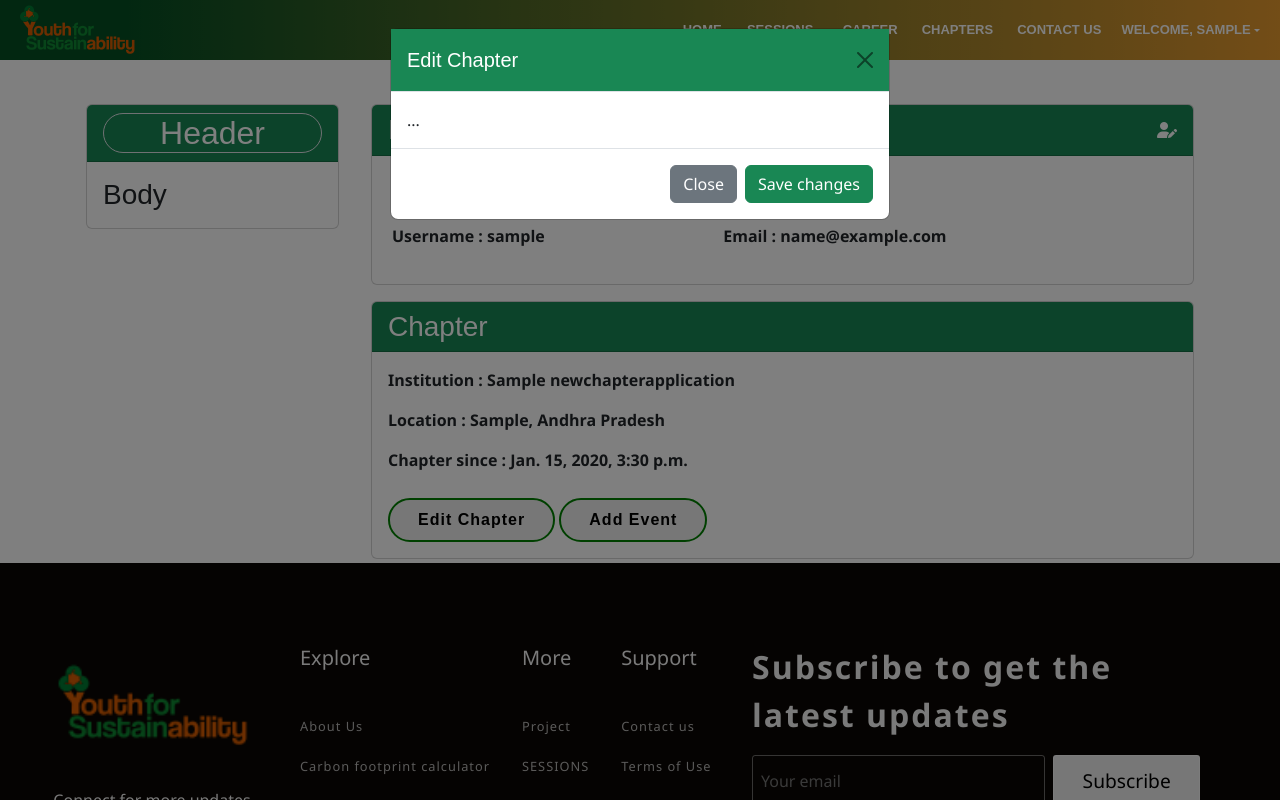
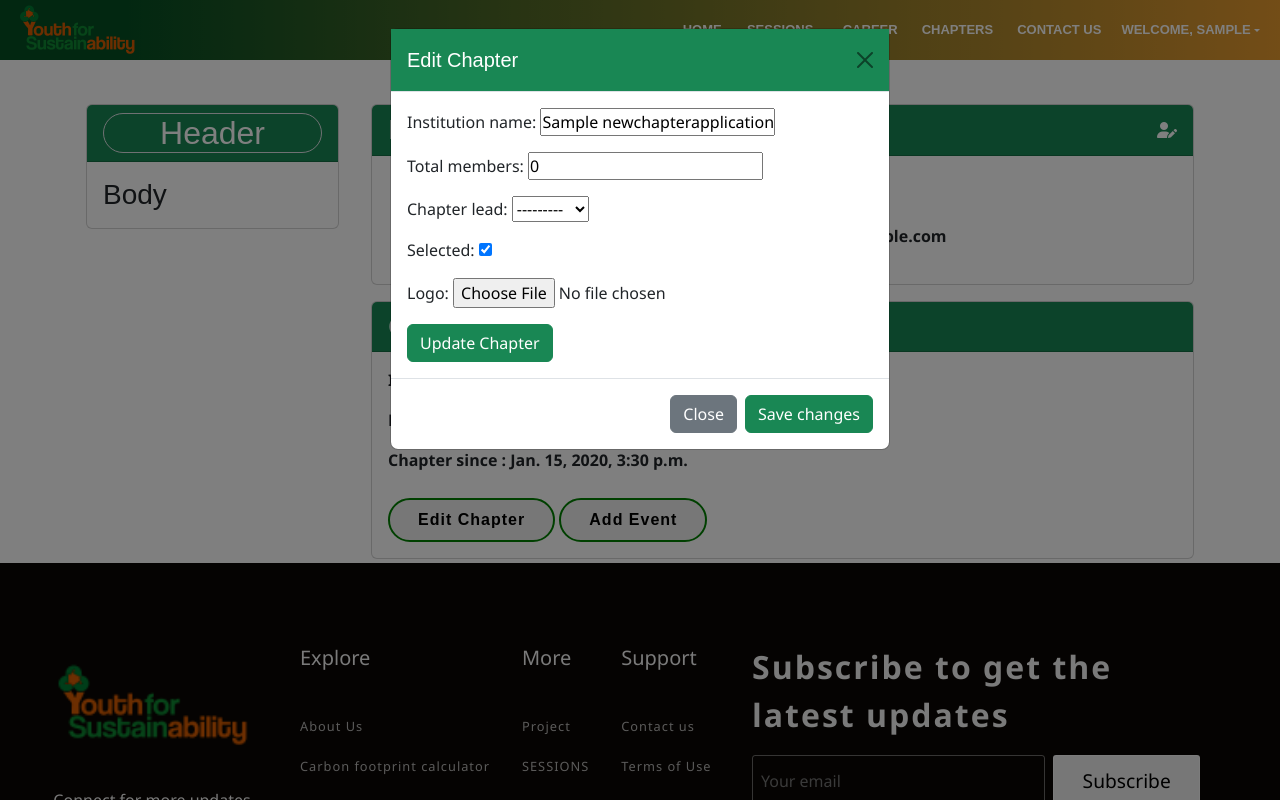
Before and after one commit to narayan071/yfs3, a Django app: page /user/profile/ in a window 1280 px wide, after a click on "Edit Chapter". Run offline with Django 4.2, Linux system fonts and the light colour scheme; a user stored in the database is signed in; tables that the repository leaves empty hold one stand-in row (values such as "Sample post"); some libraries are stand-ins or nearby versions.

Commit message:
more changes

```diff
--- a/accounts/views.py
+++ b/accounts/views.py
@@ -3,7 +3,7 @@ from django.contrib.auth.models import User
 from django.contrib import messages
 from django.contrib.auth import authenticate, login, logout
 from chapters.models import NewChapterApplication, JoinChapterApplication
-from chapters.forms import  EventForm
+from chapters.forms import  EventForm, AllChapterForm
 
 # Create your views here.
 
@@ -67,15 +67,32 @@ def signout(request):
     }
     return render(request, 'user/signin.html',context)
 
+
 def profile(request):
     chapters = NewChapterApplication.objects.filter(user=request.user)
-    members = JoinChapterApplication.objects.filter(user = request.user)
-    add_event = EventForm()
-    add_event.chapter = chapters[0]
-    context={
+    members = JoinChapterApplication.objects.filter(user=request.user)
+
+    if request.method == "POST" and len(chapters) > 0:
+        # Check if the form is for updating the chapter
+        if 'update_chapter' in request.POST:
+            form = AllChapterForm(request.POST, instance=chapters[0])
+            if form.is_valid():
+                form.save()
+        else:
+            add_event = EventForm()
+            add_event.chapter = chapters[0]
+
+    else:
+        form = AllChapterForm(instance=chapters[0])
+        add_event = EventForm()
+        add_event.chapter = chapters[0]
+
+    context = {
         "pname": "profile",
-        "chapters" : chapters,
-        "members" : members,
-        "add_event" : add_event
+        "chapters": chapters,
+        "members": members,
+        "add_event": add_event,
+        "form": form,  # Pass the form to the template
     }
-    return render(request,'user/profile.html',context)
+
+    return render(request, 'user/profile.html', context)
--- a/chapters/admin.py
+++ b/chapters/admin.py
@@ -1,5 +1,5 @@
 from django.contrib import admin
-from .models import NewChapterApplication, JoinChapterApplication, Event, JoinApplication
+from .models import NewChapterApplication, JoinChapterApplication, Event, JoinApplication, AllChapter
 # Register your models here.
 
 
@@ -7,3 +7,4 @@ admin.site.register(NewChapterApplication)
 admin.site.register(JoinChapterApplication)
 admin.site.register(JoinApplication)
 admin.site.register(Event)
+admin.site.register(AllChapter)
--- a/chapters/forms.py
+++ b/chapters/forms.py
@@ -1,6 +1,6 @@
 from . import models
 from django import forms
-from .models import NewChapterApplication, JoinChapterApplication, Event, JoinApplication
+from .models import NewChapterApplication, JoinChapterApplication, Event, JoinApplication, AllChapter
 
 class NewChapterForm(forms.ModelForm):
     class Meta:
@@ -98,3 +98,10 @@ class JoinForm(forms.ModelForm):
         for visible in self.visible_fields():
             visible.field.widget.attrs['class'] = 'form-control'
             # visible.field.widget.attrs['placeholder'] = visible.field.help_text
+
+
+
+class AllChapterForm(forms.ModelForm):
+    class Meta:
+        model = AllChapter
+        fields = '__all__'
--- a/chapters/models.py
+++ b/chapters/models.py
@@ -17,6 +17,7 @@ class NewChapterApplication(models.Model):
         ('Assam', 'Assam'),
         ('Bihar', 'Bihar'),
         ('Chhattisgarh', 'Chhattisgarh'),
+        ('Delhi', 'Delhi'),
         ('Goa', 'Goa'),
         ('Gujarat', 'Gujarat'),
         ('Haryana', 'Haryana'),
@@ -84,6 +85,8 @@ class AllChapter(models.Model):
     total_members = models.IntegerField(null=False, default=0)
     chapter_lead = models.ForeignKey(settings.AUTH_USER_MODEL, on_delete=models.CASCADE, blank=True, null=True)
     established_on = models.DateField(("Chapter Estd. On"),auto_now_add=True)
+    selected = models.BooleanField(default=False)
+    logo = models.ImageField( upload_to="ch_logo", default="")
     def __str__(self):
         return self.institution_name
 
@@ -95,6 +98,7 @@ class JoinChapterApplication(models.Model):
         ('Assam', 'Assam'),
         ('Bihar', 'Bihar'),
         ('Chhattisgarh', 'Chhattisgarh'),
+        ('Delhi', 'Delhi'),
         ('Goa', 'Goa'),
         ('Gujarat', 'Gujarat'),
         ('Haryana', 'Haryana'),
--- a/chapters/views.py
+++ b/chapters/views.py
@@ -9,7 +9,7 @@ from django.core.exceptions import ObjectDoesNotExist
 
 
 def chapters(request):
-    allchapters = AllChapter.objects.all().order_by('established_on')
+    allchapters = AllChapter.objects.all()
 
     context = {
         "pname":"chapters",
--- a/templates/chapters/index.html
+++ b/templates/chapters/index.html
@@ -74,7 +74,7 @@
         </div>
         <div>
             {% for chapter in allchapters %}
-            {% if chapter.selected == T %}
+            {% if chapter.selected == True %}
             <a href="{% url 'chapterdetails' chapter_id=chapter.id %}" style="text-decoration: none; color: inherit;">
             <div class="card m-3" >
                 <div class="card-header">
--- a/templates/user/profile.html
+++ b/templates/user/profile.html
@@ -59,9 +59,7 @@
                         {% endfor %}
                     {% else %}
                         <h5>No Chapter Joined Yet !!!</h5>
-                        <a class="w-btn" href="{% url 'join-chapter' %}">Join Chapter</a>
-                        <span>or</span>
-                        <a class="w-btn"href="{% url 'new-chapter' %}">Create Chapter</a>
+                        <a class="w-btn" href="{% url 'chapters' %}">Join Us</a>
                     {% endif %}
                 </div>
             </div>
@@ -96,7 +94,17 @@
           <button type="button" class="btn-close" data-bs-dismiss="modal" aria-label="Close"></button>
         </div>
         <div class="modal-body">
-          ...
+            {% if form.errors %}
+                <div class="alert alert-danger">
+                    <strong>Error:</strong> Please correct the errors below.
+                </div>
+            {% endif %}
+
+            <form method="post" enctype="multipart/form-data">
+                {% csrf_token %}
+                {{ form.as_p }}
+                <button type="submit" name="update_chapter" class="btn btn-success">Update Chapter</button>
+            </form>
         </div>
         <div class="modal-footer">
           <button type="button" class="btn btn-secondary" data-bs-dismiss="modal">Close</button>
```
Also changed, not shown: chapters/migrations/0009_allchapter_selected_and_more.py (added), chapters/migrations/0010_allchapter_logo.py (added).
